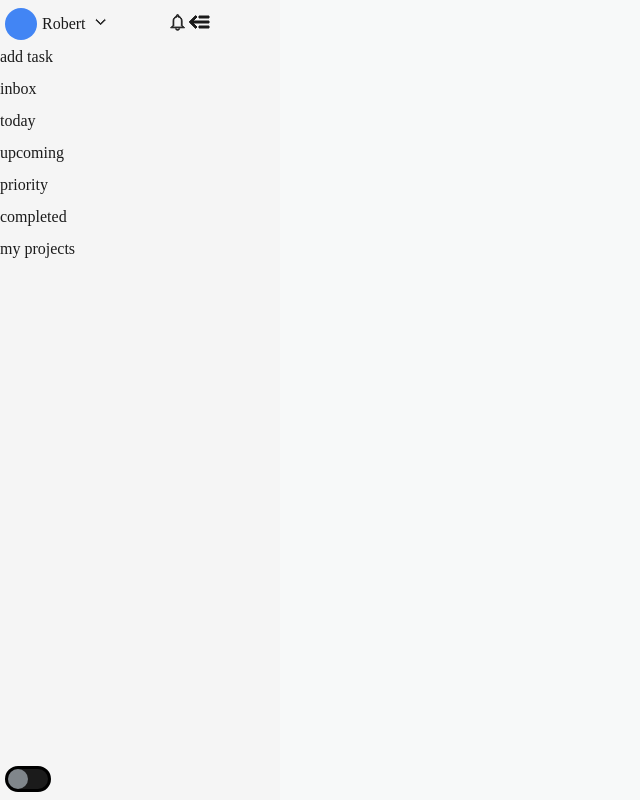
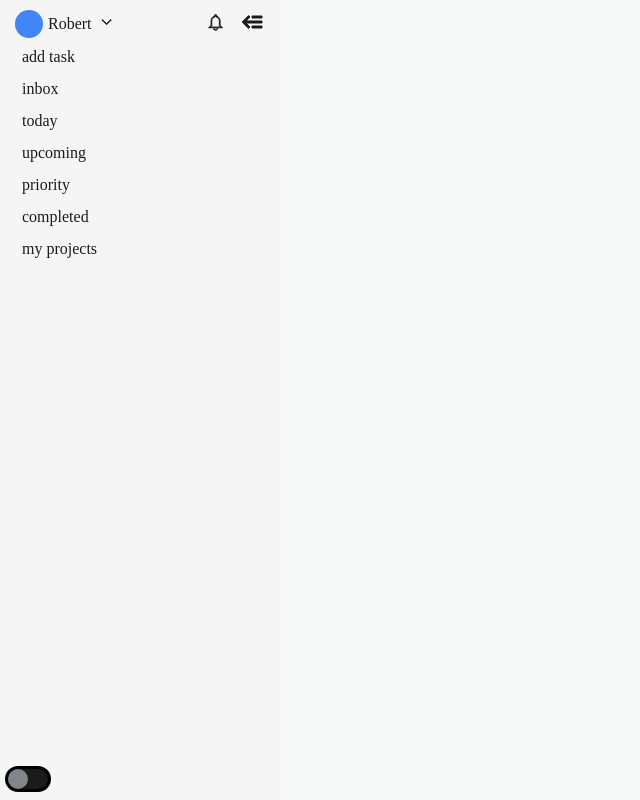
Before and after one commit to MellowMeh/odin-to-do-list, a website built with webpack: page src/page/index.html in a window 1280 px wide. Shown: the whole page, without its empty margins (0-640 px from the left). Built offline with nearby package versions, Linux system fonts and the light colour scheme.

Commit message:
Add nav top line styling

```diff
--- a/src/page/index.html
+++ b/src/page/index.html
@@ -16,8 +16,10 @@
                     <div class="user-name">Robert</div>
                     <div id="arrow-icon"><svg xmlns="http://www.w3.org/2000/svg" width="20px" viewBox="0 0 24 24"><path d="M5.84,9.59L11.5,15.25L17.16,9.59L16.45,8.89L11.5,13.84L6.55,8.89L5.84,9.59Z"  fill="currentColor" stroke="currentColor"/></svg></div>
                 </div>
-                <div id="notification-icon"><svg xmlns="http://www.w3.org/2000/svg" width="20px" viewBox="0 0 24 24"><title>bell</title><path d="M12,4.5C12,4.22 11.78,4 11.5,4C11.22,4 11,4.22 11,4.5V6.03C8.75,6.28 7,8.18 7,10.5V16.41L5.41,18H17.59L16,16.41V10.5C16,8.18 14.25,6.28 12,6.03V4.5M11.5,3C12.33,3 13,3.67 13,4.5V5.21C15.31,5.86 17,8 17,10.5V16L20,19H3L6,16V10.5C6,8 7.69,5.86 10,5.21V4.5C10,3.67 10.67,3 11.5,3M11.5,22C10.29,22 9.28,21.14 9.05,20H10.09C10.29,20.58 10.85,21 11.5,21C12.15,21 12.71,20.58 12.91,20H13.95C13.72,21.14 12.71,22 11.5,22Z" fill="currentColor" stroke="currentColor" /></svg></div>
-                <div id="collapse-sidebar-icon"><svg xmlns="http://www.w3.org/2000/svg" width="24px" viewBox="0 0 24 24"><title>backburger</title><path d="M5,13L9,17L7.6,18.42L1.18,12L7.6,5.58L9,7L5,11H21V13H5M21,6V8H11V6H21M21,16V18H11V16H21Z" fill="currentColor" stroke="currentColor" /></svg></div>
+                <div class="icon-container">
+                    <div id="notification-icon"><svg xmlns="http://www.w3.org/2000/svg" width="20px" viewBox="0 0 24 24"><title>bell</title><path d="M12,4.5C12,4.22 11.78,4 11.5,4C11.22,4 11,4.22 11,4.5V6.03C8.75,6.28 7,8.18 7,10.5V16.41L5.41,18H17.59L16,16.41V10.5C16,8.18 14.25,6.28 12,6.03V4.5M11.5,3C12.33,3 13,3.67 13,4.5V5.21C15.31,5.86 17,8 17,10.5V16L20,19H3L6,16V10.5C6,8 7.69,5.86 10,5.21V4.5C10,3.67 10.67,3 11.5,3M11.5,22C10.29,22 9.28,21.14 9.05,20H10.09C10.29,20.58 10.85,21 11.5,21C12.15,21 12.71,20.58 12.91,20H13.95C13.72,21.14 12.71,22 11.5,22Z" fill="currentColor" stroke="currentColor" /></svg></div>
+                    <div id="collapse-sidebar-icon"><svg xmlns="http://www.w3.org/2000/svg" width="24px" viewBox="0 0 24 24"><title>backburger</title><path d="M5,13L9,17L7.6,18.42L1.18,12L7.6,5.58L9,7L5,11H21V13H5M21,6V8H11V6H21M21,16V18H11V16H21Z" fill="currentColor" stroke="currentColor" /></svg></div>
+                </div>
             </div>
             <div class="add-task-container">
                 <div class="plus-icon"></div>
--- a/src/style/index.css
+++ b/src/style/index.css
@@ -170,24 +170,33 @@ textarea:focus, input:focus {
     position: relative;
     display: flex;
     flex-direction: column;
+    padding-left: 10px;
   }
 
   .profile-container {
     height: 6svh;
     display: flex;
+    justify-content: space-between;
     align-items: center;
   }
 
 .user-container {
     display: flex;
     align-items: center;
-    width: 60%;
     gap: 5px;
 }
 
+.icon-container{
+    margin-right: 15px;
+    display: flex;
+    align-items: center;
+    gap: 15px;
+}
+
+
   .profile-icon-background {
-    height: 32px;
-    width: 32px;
+    height: 28px;
+    width: 28px;
     background-color: var(--blue);
     border-radius: 34px;
   }
@@ -200,6 +209,7 @@ textarea:focus, input:focus {
   .completed,
   .my-projects {
     height: 4svh;
+    padding-left: 12px;
   }
 
   .theme-selector-container {
```
